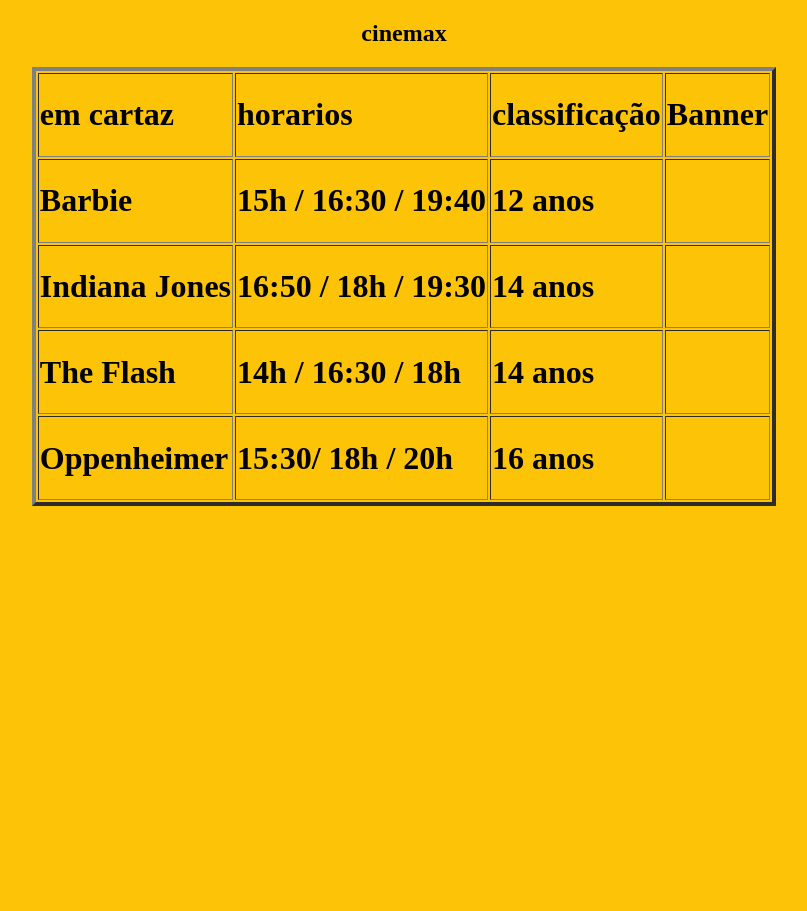
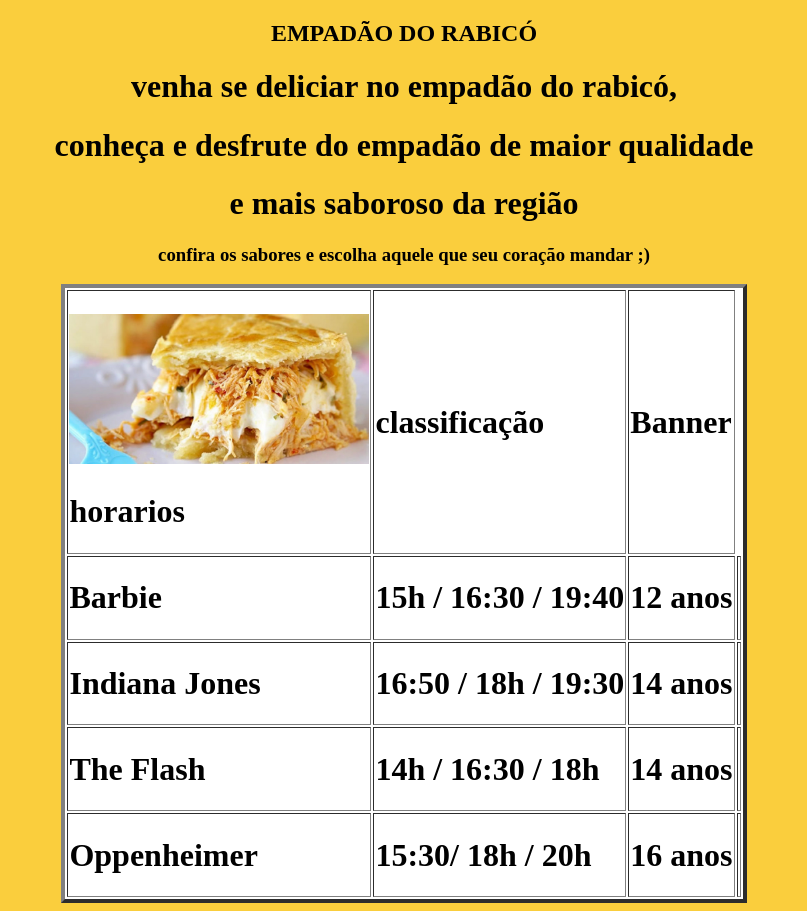
Before and after one commit to Arthurpadovan7/site-escola-Arthur, a plain HTML site: page index.html in a window 1280 px wide. Shown: the whole page, without its empty margins (236-1043 px from the left). Before the commit the page ends 800 px from the top, so only its background shows below. Drawn offline with Linux system fonts and the light colour scheme.

Commit message:
Add files via upload

```diff
--- a/index.html
+++ b/index.html
@@ -8,13 +8,18 @@
 </head>
 <body>
     <center>
-    <h2 class="cinemax">
-        cinemax
+    <h2 class="EMPADÃO.DO.RABICÓ">
+        EMPADÃO DO RABICÓ
     </h2>
     <table border="4">
 <tr class="l1">
+    <h1>  venha se deliciar no empadão do rabicó,   </h1>
+    <h1>conheça e desfrute do empadão de maior qualidade</h1>
+    <h1>e mais saboroso da região</h1>
+
+<h3> confira os sabores e escolha aquele que seu coração mandar ;)</h3>
        <td>
-       <h1>em cartaz</h1>
+       <h1> <img class="frango"   src="torta-de-frango-com-catupiry-cremosa.jpg" alt="> </h1>
        </td>
        <td>
         <h1>horarios</h1>
--- a/style.css
+++ b/style.css
@@ -1,4 +1,13 @@
 body{
 
-    background-color: rgb(253, 195, 6);
+    background-color: rgb(250, 206, 61);
 }
+
+table{
+
+background-color: rgb(255, 255, 255);
+}
+
+.frango{
+    width: 300px;
+}
```
Also changed, not shown: empadao-de-palmito-e-camarao.jpg (added), torta-de-frango-com-catupiry-cremosa.jpg (added).
